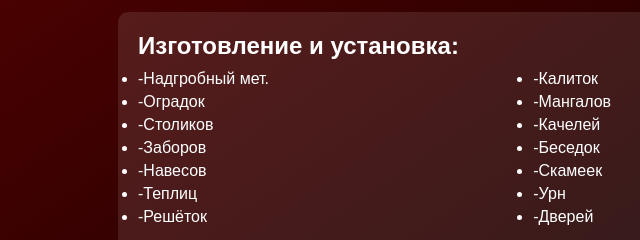
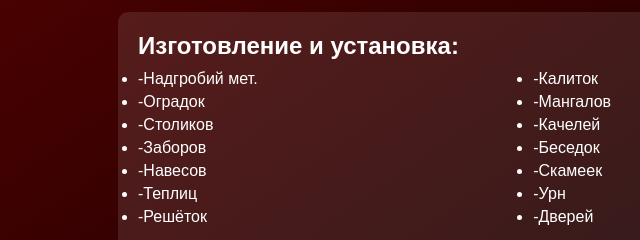
Before and after one commit to EgaPato1703/ural-mega-site, a plain HTML site: page index.html in a window 1280 px wide. Shown: the part 508-748 px from the top of the page, 122-762 px from the left. Drawn offline with Linux system fonts and the light colour scheme.

Commit message:
Update index.html

```diff
--- a/index.html
+++ b/index.html
@@ -36,7 +36,7 @@
             <h3>Изготовление и установка:</h3>
             <div class="manufacturing-list">
                 <ul class="left-column">
-                    <li>-Надгробный мет.</li>
+                    <li>-Надгробий мет.</li>
                     <li>-Оградок</li>
                     <li>-Столиков</li>
                     <li>-Заборов</li>
```
